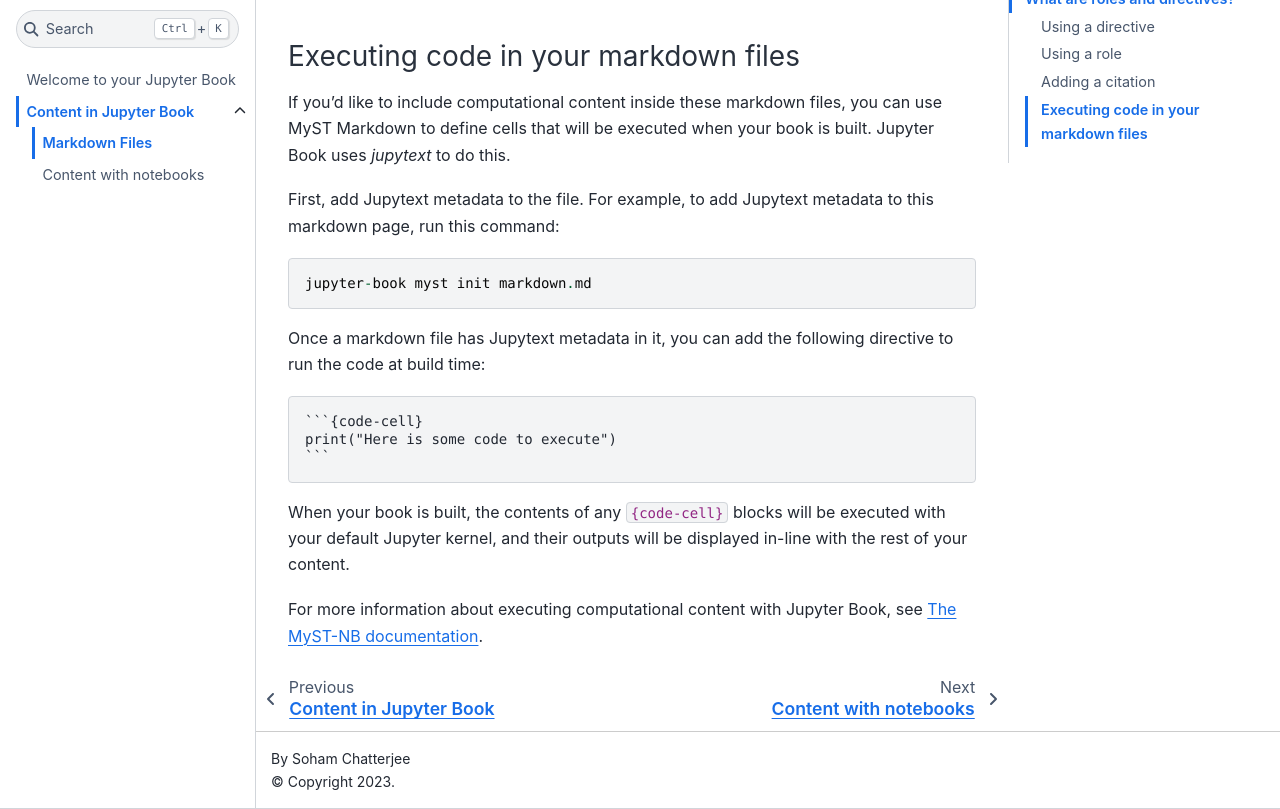
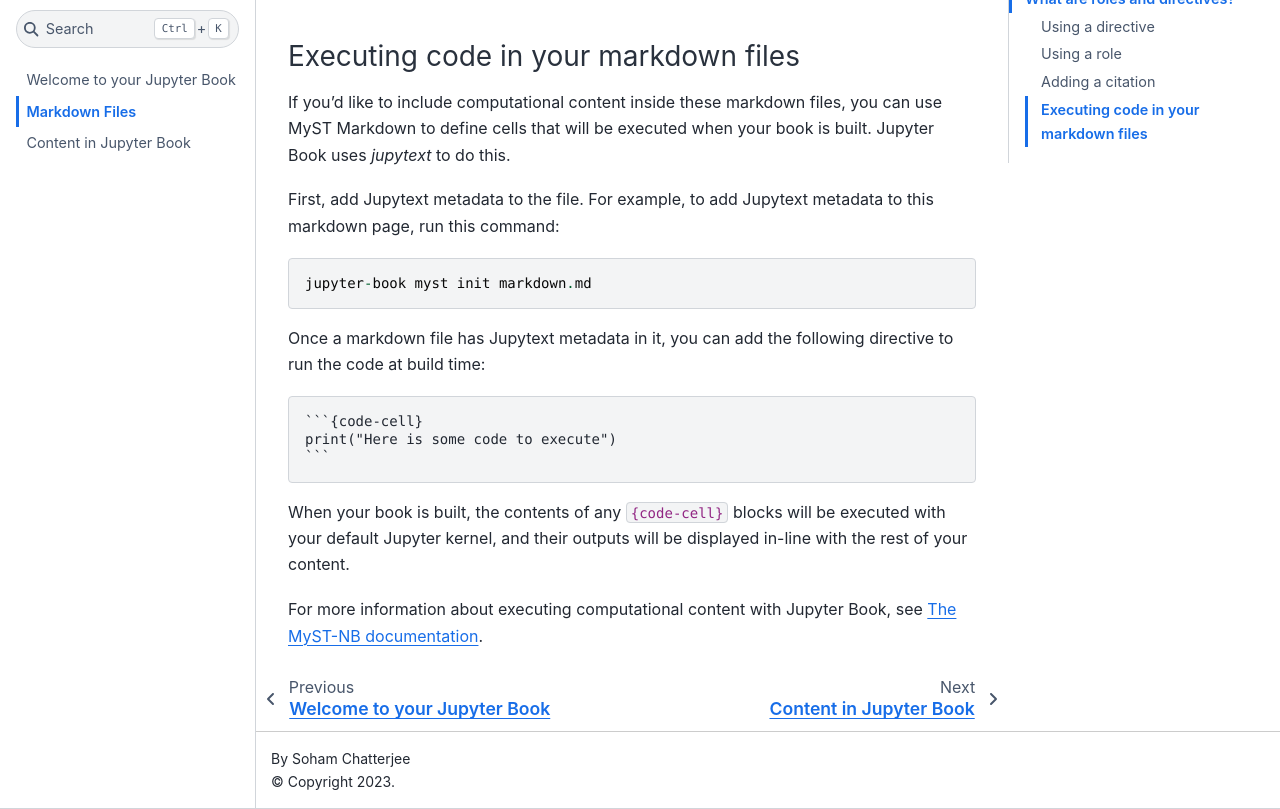
Before and after one commit to scaledown-team/tinymlops_book, a Jupyter Book: the page built from book/markdown.md, in a window 1280 px wide and 900 px high, scrolled down 2106 px, cut to the strip 91-900 px from the top of the window. Built offline with Jupyter Book 1.0.4 settings and Sphinx 7.4.7 and the Sphinx Book theme 1.1.4, drawn with Linux system fonts in a browser that asks for light colours; cross-references to code outside the pages are shown as plain code.

Commit message:
Fixed Actions (#1)
* action fixes

* Update deploy_book.yaml

* Update generate_pdf.yaml

* Update deploy_book.yaml

* Update generate_pdf.yaml

* more action fix

* fix book pdf generation

* added pyppeteer to requirements

```diff
--- a/book/_toc.yml
+++ b/book/_toc.yml
@@ -1,5 +1,5 @@
-- file: intro
+format: jb-book
+root: intro
+chapters:
+- file: markdown
 - file: content
-  sections:
-    - file: markdown
-    - file: notebooks
--- a/requirements.txt
+++ b/requirements.txt
@@ -1,3 +1,4 @@
 jupyter-book
 matplotlib
 numpy
+pyppeteer
```
Also changed, not shown: 3 other files.
